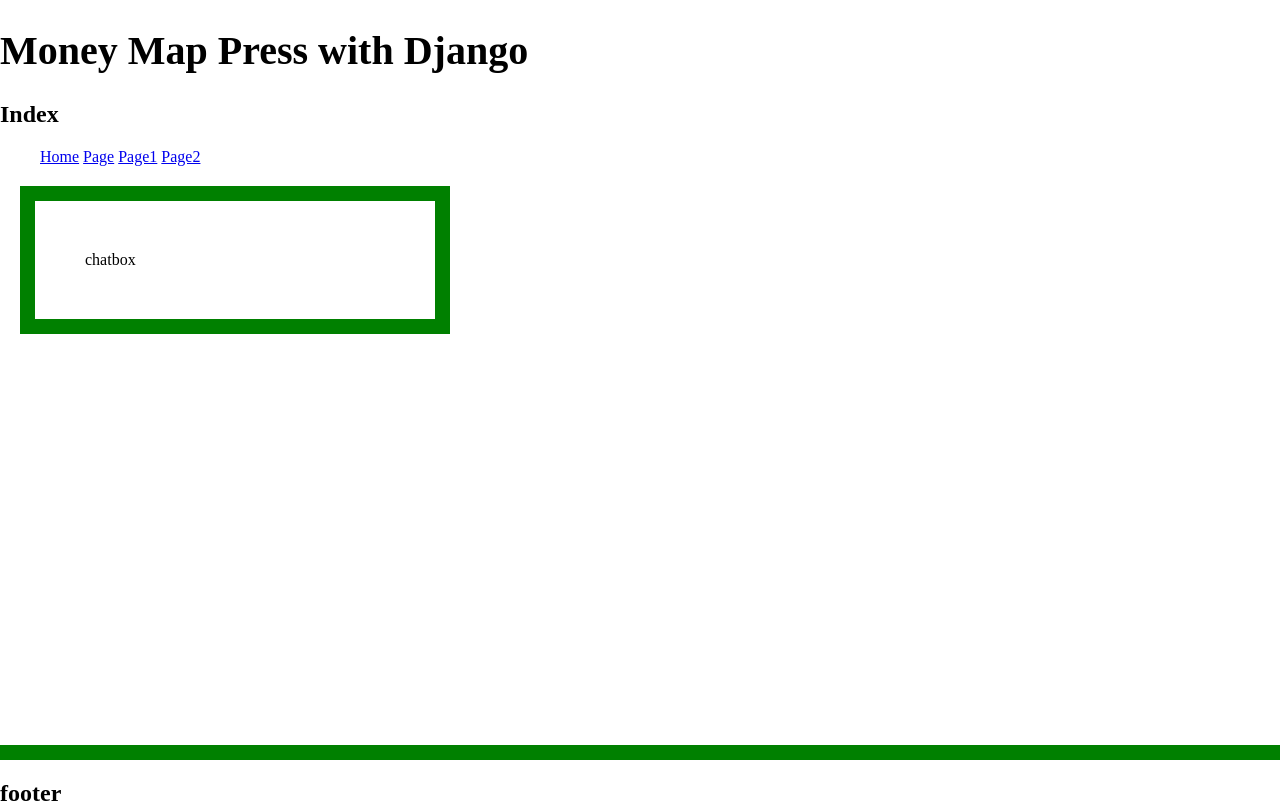
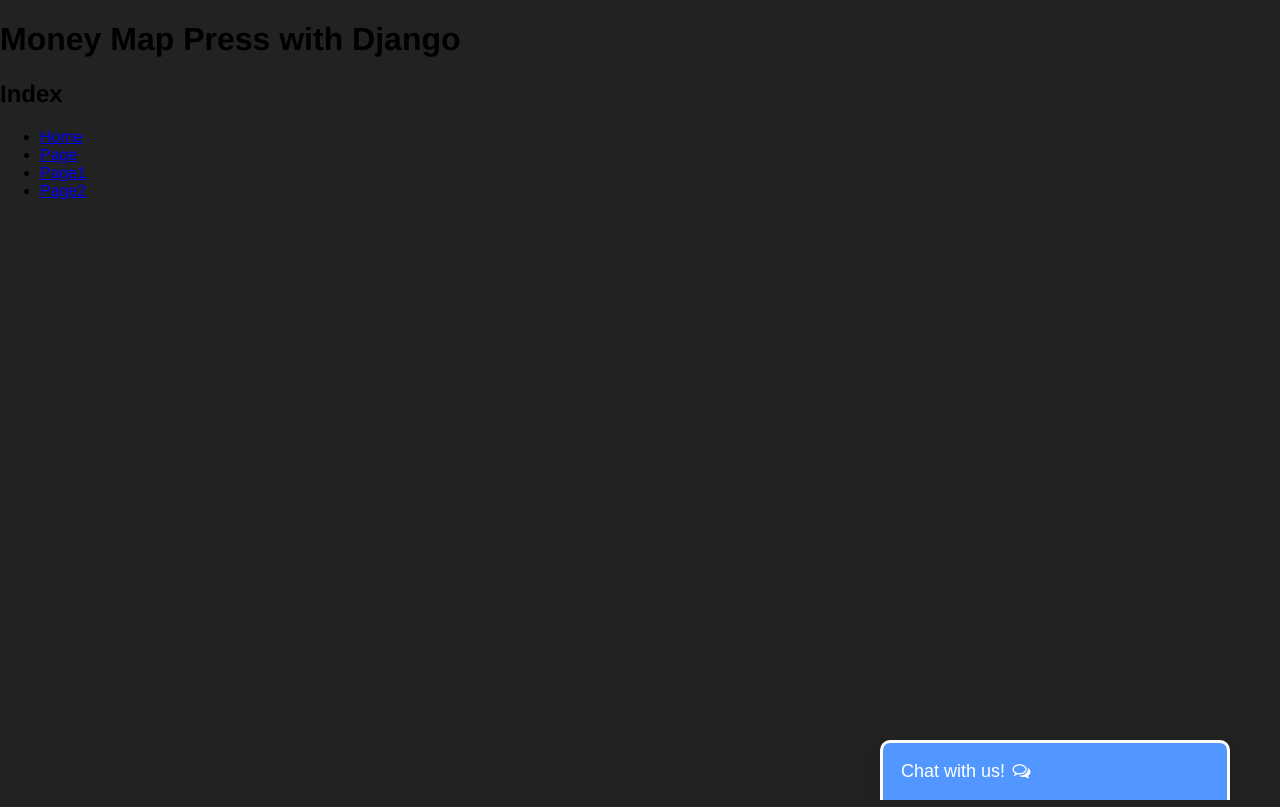
Before and after one commit to ExcellentWish/website-chat2, a Django app: page / in a window 1280 px wide. Run offline with Django 4.2, Linux system fonts and the light colour scheme.

Commit message:
Add css, js and html elements

```diff
--- a/static/css/style.css
+++ b/static/css/style.css
@@ -1,34 +1,183 @@
+html {
+  scroll-behavior: smooth;
+  font-family: Helvetica, sans-serif, Arial;
+}
+
 body {
-    margin: 0;
+  margin: 0 auto;
+  background-color: #222;
+}
 
 
-  }
-
-
-  h1 {
-    font-size: calc(1.375rem + 1.5vw);
-  }
-  @media (min-width: 1200px) {
-    h1 {
-      font-size: 2.5rem;
-    }
-  }
-li{
-  display: inline;;
-  list-style-type: none;
+.chat-bar-collapsible {
+  position: fixed;
+  bottom: 0;
+  right: 50px;
+  box-shadow: 0 8px 16px 0 rgba(0, 0, 0, 0.2);
 }
 
-#chatbox{
-  width: 300px;
-  border: 15px solid green;
-  padding: 50px;
-  margin: 20px;
+.collapsible {
+  background-color: rgb(82, 151, 255);
+  color: white;
+  cursor: pointer;
+  padding: 18px;
+  width: 350px;
+  text-align: left;
+  outline: none;
+  font-size: 18px;
+  border-radius: 10px 10px 0px 0px;
+  border: 3px solid white;
+  border-bottom: none;
 }
 
-footer{
+.content {
+  max-height: 0;
+  overflow: hidden;
+  transition: max-height 0.2s ease-out;
+  background-color: #f1f1f1;
+}
+
+.full-chat-block {
+  width: 350px;
+  background: white;
+  text-align: center;
+  overflow: auto;
+  scrollbar-width: none;
+  height: max-content;
+  transition: max-height 0.2s ease-out;
+}
+
+.outer-container {
+  min-height: 500px;
+  bottom: 0%;
+  position: relative;
+}
+
+.chat-container {
+  max-height: 500px;
+  width: 100%;
   position: absolute;
   bottom: 0;
+  left: 0;
+  scroll-behavior: smooth;
+  hyphens: auto;
+}
+
+.chat-container::-webkit-scrollbar {
+  display: none;
+}
+
+.chat-bar-input-block {
+  display: flex;
+  float: left;
+  box-sizing: border-box;
+  justify-content: space-between;
   width: 100%;
-  height: 2.5rem;
-  border-top: 15px solid green;
+  align-items: center;
+  background-color: rgb(235, 235, 235);
+  border-radius: 10px 10px 0px 0px;
+  padding: 10px 0px 10px 10px;
 }
+
+.chat-bar-icons {
+  display: flex;
+  justify-content: space-evenly;
+  box-sizing: border-box;
+  width: 25%;
+  float: right;
+  font-size: 20px;
+}
+
+#chat-icon:hover {
+  opacity: .7;
+}
+
+/* Chat bubbles */
+
+#userInput {
+  width: 75%;
+}
+
+.input-box {
+  float: left;
+  border: none;
+  box-sizing: border-box;
+  width: 100%;
+  border-radius: 10px;
+  padding: 10px;
+  font-size: 16px;
+  color: #000;
+  background-color: white;
+  outline: none
+}
+
+.userText {
+  color: white;
+  font-family: Helvetica;
+  font-size: 16px;
+  font-weight: normal;
+  text-align: right;
+  clear: both;
+}
+
+.userText span {
+  line-height: 1.5em;
+  display: inline-block;
+  background: #5ca6fa;
+  padding: 10px;
+  border-radius: 8px;
+  border-bottom-right-radius: 2px;
+  max-width: 80%;
+  margin-right: 10px;
+  animation: floatup .5s forwards
+}
+
+.botText {
+  color: #000;
+  font-family: Helvetica;
+  font-weight: normal;
+  font-size: 16px;
+  text-align: left;
+}
+
+.botText span {
+  line-height: 1.5em;
+  display: inline-block;
+  background: #e0e0e0;
+  padding: 10px;
+  border-radius: 8px;
+  border-bottom-left-radius: 2px;
+  max-width: 80%;
+  margin-left: 10px;
+  animation: floatup .5s forwards
+}
+
+@keyframes floatup {
+  from {
+      transform: translateY(14px);
+      opacity: .0;
+  }
+  to {
+      transform: translateY(0px);
+      opacity: 1;
+  }
+}
+
+@media screen and (max-width:600px) {
+  .full-chat-block {
+      width: 100%;
+      border-radius: 0px;
+  }
+  .chat-bar-collapsible {
+      position: fixed;
+      bottom: 0;
+      right: 0;
+      width: 100%;
+  }
+  .collapsible {
+      width: 100%;
+      border: 0px;
+      border-top: 3px solid white;
+      border-radius: 0px;
+  }
+}
--- a/static/js/mainjs.js
+++ b/static/js/mainjs.js
@@ -0,0 +1,126 @@
+// Collapsible
+var coll = document.getElementsByClassName("collapsible");
+
+for (let i = 0; i < coll.length; i++) {
+    coll[i].addEventListener("click", function () {
+        this.classList.toggle("active");
+
+        var content = this.nextElementSibling;
+
+        if (content.style.maxHeight) {
+            content.style.maxHeight = null;
+        } else {
+            content.style.maxHeight = content.scrollHeight + "px";
+        }
+
+    });
+}
+
+function getTime() {
+    let today = new Date();
+    hours = today.getHours();
+    minutes = today.getMinutes();
+
+    if (hours < 10) {
+        hours = "0" + hours;
+    }
+
+    if (minutes < 10) {
+        minutes = "0" + minutes;
+    }
+
+    let time = hours + ":" + minutes;
+    return time;
+}
+
+// Gets the first message
+function firstBotMessage() {
+    let firstMessage = "How's it going?"
+    document.getElementById("botStarterMessage").innerHTML = '<p class="botText"><span>' + firstMessage + '</span></p>';
+
+    let time = getTime();
+
+    $("#chat-timestamp").append(time);
+    document.getElementById("userInput").scrollIntoView(false);
+}
+
+firstBotMessage();
+
+// Retrieves the response
+function getHardResponse(userText) {
+    let botResponse = getBotResponse(userText);
+    let botHtml = '<p class="botText"><span>' + botResponse + '</span></p>';
+    $("#chatbox").append(botHtml);
+
+    document.getElementById("chat-bar-bottom").scrollIntoView(true);
+}
+
+//Gets the text text from the input box and processes it
+function getResponse() {
+    let userText = $("#textInput").val();
+
+    if (userText == "") {
+        userText = "I love Code Palace!";
+    }
+
+    let userHtml = '<p class="userText"><span>' + userText + '</span></p>';
+
+    $("#textInput").val("");
+    $("#chatbox").append(userHtml);
+    document.getElementById("chat-bar-bottom").scrollIntoView(true);
+
+    setTimeout(() => {
+        getHardResponse(userText);
+    }, 1000)
+
+}
+
+// Handles sending text via button clicks
+function buttonSendText(sampleText) {
+    let userHtml = '<p class="userText"><span>' + sampleText + '</span></p>';
+
+    $("#textInput").val("");
+    $("#chatbox").append(userHtml);
+    document.getElementById("chat-bar-bottom").scrollIntoView(true);
+
+    //Uncomment this if you want the bot to respond to this buttonSendText event
+    // setTimeout(() => {
+    //     getHardResponse(sampleText);
+    // }, 1000)
+}
+
+function sendButton() {
+    getResponse();
+}
+
+function heartButton() {
+    buttonSendText("Heart clicked!")
+}
+
+// Press enter to send a message
+$("#textInput").keypress(function (e) {
+    if (e.which == 13) {
+        getResponse();
+    }
+});
+
+
+function getBotResponse(input) {
+    //rock paper scissors
+    if (input == "rock") {
+        return "paper";
+    } else if (input == "paper") {
+        return "scissors";
+    } else if (input == "scissors") {
+        return "rock";
+    }
+
+    // Simple responses
+    if (input == "hello") {
+        return "Hello there!";
+    } else if (input == "goodbye") {
+        return "Talk to you later!";
+    } else {
+        return "Try asking something else!";
+    }
+}
--- a/templates/index.html
+++ b/templates/index.html
@@ -6,7 +6,10 @@
 <meta name="viewport" content="width=device-width, initial-scale=1.0">
 <meta http-equiv="X-UA-Compatible" content="ie=edge">
 <meta name="Description" content="Enter your description here"/>
+
 <link rel="stylesheet" href="{% static 'css/style.css' %}">
+<link rel="stylesheet" href="https://cdnjs.cloudflare.com/ajax/libs/font-awesome/4.7.0/css/font-awesome.min.css">
+
 <title>WEBCHAT SITE 2 </title>
 </head>
 <body>
@@ -26,16 +29,57 @@
         </nav>
     </header>
 
-    <main>
-        <div id="chatbox">
-            chatbox
+         <!-- CHAT BAR BLOCK -->
+    <div class="chat-bar-collapsible">
+        <button id="chat-button" type="button" class="collapsible">Chat with us!
+            <i id="chat-icon" style="color: #fff;" class="fa fa-fw fa-comments-o"></i>
+        </button>
+
+        <div class="content">
+            <div class="full-chat-block">
+                <!-- Message Container -->
+                <div class="outer-container">
+                    <div class="chat-container">
+                        <!-- Messages -->
+                        <div id="chatbox">
+                            <h5 id="chat-timestamp"></h5>
+                            <p id="botStarterMessage" class="botText"><span>Loading...</span></p>
+                        </div>
+
+                        <!-- User input box -->
+                        <div class="chat-bar-input-block">
+                            <div id="userInput">
+                                <input id="textInput" class="input-box" type="text" name="msg"
+                                    placeholder="Tap 'Enter' to send a message">
+                                <p></p>
+                            </div>
+
+                            <div class="chat-bar-icons">
+                                <i id="chat-icon" style="color: crimson;" class="fa fa-fw fa-heart"
+                                    onclick="heartButton()"></i>
+                                <i id="chat-icon" style="color: #333;" class="fa fa-fw fa-send"
+                                    onclick="sendButton()"></i>
+                            </div>
+                        </div>
+
+                        <div id="chat-bar-bottom">
+                            <p></p>
+                        </div>
+
+                    </div>
+                </div>
+
+            </div>
         </div>
-    </main>
 
-    <footer>
-        <h2>footer</h2>
-    </footer>
+    </div>
+
+
 
 <script src="{% static 'js/mainjs.js' %}"></script>
+<script
+  src="https://code.jquery.com/jquery-3.7.0.min.js"
+  integrity="sha256-2Pmvv0kuTBOenSvLm6bvfBSSHrUJ+3A7x6P5Ebd07/g="
+  crossorigin="anonymous"></script>
 </body>
 </html>
```
